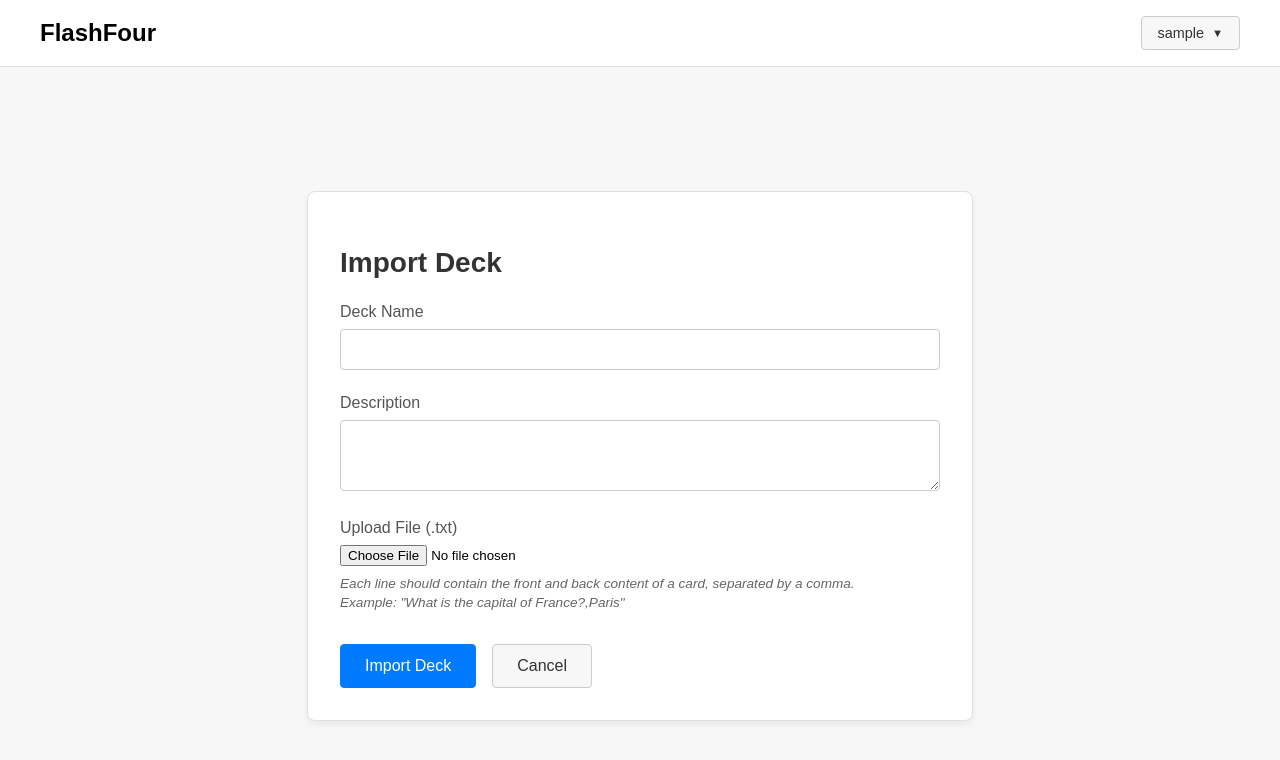
After one commit to TommyNguyen05/-SEW2-FlashFour_TommySpace, a Rails app: page /decks/import_form in a window 1280 px wide. The commit adds this page. Shown: the top 760 px of the page. Run offline with Rails 7, Linux system fonts and the light colour scheme; the visitor is signed in with stand-in values (Sample User, id 1); some libraries are stand-ins or nearby versions.

Commit message:
Add import deck functionality
Co-authored-by: TommyNguyen05 <176260307+TommyNguyen05@users.noreply.github.com>

```diff
--- a/app/assets/stylesheets/decks.css
+++ b/app/assets/stylesheets/decks.css
@@ -44,6 +44,38 @@
   margin-right: 0.5rem;
 }
 
+.center-card .field input[type="file"] {
+  display: block;
+  margin-bottom: 0.5rem;
+}
+
+.center-card .help-text {
+  display: block;
+  font-size: 0.85rem;
+  color: #666;
+  font-style: italic;
+  line-height: 1.4;
+}
+
+.center-card .error-messages {
+  margin-bottom: 1.5rem;
+  padding: 1rem;
+  background-color: #f8d7da;
+  border: 1px solid #f5c6cb;
+  border-radius: 4px;
+  color: #721c24;
+}
+
+.center-card .error-messages h3 {
+  margin: 0 0 0.5rem 0;
+  font-size: 1rem;
+}
+
+.center-card .error-messages ul {
+  margin: 0;
+  padding-left: 1.5rem;
+}
+
 .center-card .actions {
   display: flex;
   gap: 1rem;
@@ -69,6 +101,11 @@
   font-size: 2rem;
   color: #333;
   margin: 0;
+}
+
+.header-buttons {
+  display: flex;
+  gap: 1rem;
 }
 
 .decks-grid {
--- a/app/controllers/decks_controller.rb
+++ b/app/controllers/decks_controller.rb
@@ -63,6 +63,72 @@ class DecksController < ApplicationController
               disposition: 'attachment'
   end
 
+  def import_form
+    @deck = Deck.new
+  end
+
+  def import
+    @deck = Deck.new(import_deck_params)
+    @deck.owner_id = current_user.id
+
+    if params[:deck][:file].blank?
+      @deck.errors.add(:base, "Please upload a file")
+      render :import_form, status: :unprocessable_entity
+      return
+    end
+
+    file = params[:deck][:file]
+
+    # Parse the uploaded file
+    begin
+      content = file.read.force_encoding('UTF-8')
+      lines = content.split("\n").reject(&:blank?)
+
+      if lines.empty?
+        @deck.errors.add(:base, "The uploaded file is empty")
+        render :import_form, status: :unprocessable_entity
+        return
+      end
+
+      # Save the deck first
+      if @deck.save
+        # Create flashcards from the file content
+        cards_created = 0
+        lines.each do |line|
+          # Split by comma, handling escaped commas
+          parts = line.split(',', 2)
+          next if parts.length < 2
+
+          front = parts[0].gsub('\\,', ',').strip
+          back = parts[1].gsub('\\,', ',').strip
+
+          next if front.blank? || back.blank?
+
+          @deck.flashcards.create(
+            front_text: front,
+            back_text: back,
+            card_type: :basic
+          )
+          cards_created += 1
+        end
+
+        if cards_created > 0
+          redirect_to @deck, notice: "Deck was successfully imported with #{cards_created} cards."
+        else
+          @deck.destroy
+          @deck = Deck.new(import_deck_params)
+          @deck.errors.add(:base, "No valid cards found in the file")
+          render :import_form, status: :unprocessable_entity
+        end
+      else
+        render :import_form, status: :unprocessable_entity
+      end
+    rescue => e
+      @deck.errors.add(:base, "Error reading file: #{e.message}")
+      render :import_form, status: :unprocessable_entity
+    end
+  end
+
   private
 
   def set_deck
@@ -74,4 +140,8 @@ class DecksController < ApplicationController
     # Use db columns (title, description, is_public). Keep :name for backward compatibility if you had it earlier.
     params.require(:deck).permit(:title, :description, :is_public, :name)
   end
+
+  def import_deck_params
+    params.require(:deck).permit(:title, :description)
+  end
 end
--- /dev/null
+++ b/app/views/decks/import_form.html.erb
@@ -0,0 +1,44 @@
+<% content_for :stylesheets do %>
+  <%= stylesheet_link_tag "decks", "data-turbo-track": "reload" %>
+<% end %>
+
+<div class="center-card">
+  <h2>Import Deck</h2>
+
+  <%= form_with model: @deck, url: import_decks_path, multipart: true, local: true do |f| %>
+    <% if @deck.errors.any? %>
+      <div class="error-messages">
+        <h3><%= pluralize(@deck.errors.count, "error") %> prevented this deck from being imported:</h3>
+        <ul>
+          <% @deck.errors.full_messages.each do |message| %>
+            <li><%= message %></li>
+          <% end %>
+        </ul>
+      </div>
+    <% end %>
+
+    <div class="field">
+      <%= f.label :title, "Deck Name" %>
+      <%= f.text_field :title, required: true %>
+    </div>
+
+    <div class="field">
+      <%= f.label :description %>
+      <%= f.text_area :description, rows: 3 %>
+    </div>
+
+    <div class="field">
+      <%= f.label :file, "Upload File (.txt)" %>
+      <%= f.file_field :file, accept: ".txt", required: true %>
+      <small class="help-text">
+        Each line should contain the front and back content of a card, separated by a comma.
+        <br>Example: "What is the capital of France?,Paris"
+      </small>
+    </div>
+
+    <div class="actions">
+      <%= f.submit "Import Deck", class: "button primary" %>
+      <%= link_to "Cancel", decks_path, class: "button" %>
+    </div>
+  <% end %>
+</div>
--- a/app/views/decks/index.html.erb
+++ b/app/views/decks/index.html.erb
@@ -5,7 +5,10 @@
 <div class="decks-container">
   <div class="decks-header">
     <h1>My Decks</h1>
-    <%= link_to "Create New Deck", new_deck_path, class: "button primary" %>
+    <div class="header-buttons">
+      <%= link_to "Create New Deck", new_deck_path, class: "button primary" %>
+      <%= link_to "Import Deck", import_form_decks_path, class: "button" %>
+    </div>
   </div>
 
   <% if @decks.any? %>
--- a/config/routes.rb
+++ b/config/routes.rb
@@ -13,6 +13,11 @@ Rails.application.routes.draw do
 
   # Your other routes
   resources :decks do
+    collection do
+      get 'import_form'
+      post 'import'
+    end
+
     member do
       get 'export'
     end
```
